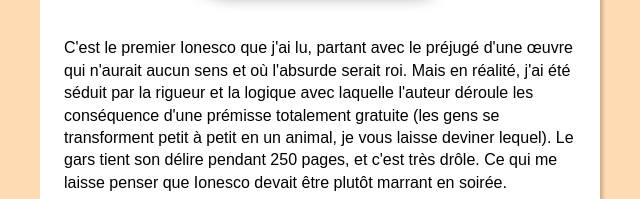
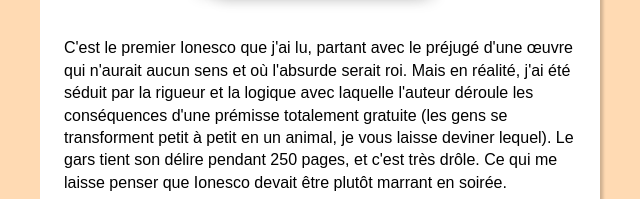
Before and after one commit to bcalou/top-books, an Eleventy site: page src/year-pages.liquid in a window 1280 px wide. Shown: the part 4048-4247 px from the top of the page, 8-648 px from the left. Built offline with nearby package versions, Linux system fonts and the light colour scheme; Eleventy itself is replaced by a stand-in of ours; files that its build step writes are made by us from their sources; files whose address does not match are found by name; what eleventy-plugin-babel, eleventy-sass would draw is missing.

Commit message:
Update rhinoceros.md

```diff
--- a/src/items/2020/rhinoceros.md
+++ b/src/items/2020/rhinoceros.md
@@ -9,5 +9,5 @@ pages: 256
 ctaColor: '#C25B5F'
 publisher: Folio
 link: http://www.folio-lesite.fr/Catalogue/Folio/Folio/Rhinoceros
-description: C'est le premier Ionesco que j'ai lu, partant avec le préjugé d'une œuvre qui n'aurait aucun sens et où l'absurde serait roi. Mais en réalité, j'ai été séduit par la rigueur et la logique avec laquelle l'auteur déroule les conséquence d'une prémisse totalement gratuite (les gens se transforment petit à petit en un animal, je vous laisse deviner lequel). Le gars tient son délire pendant 250 pages, et c'est très drôle. Ce qui me laisse penser que Ionesco devait être plutôt marrant en soirée.
+description: C'est le premier Ionesco que j'ai lu, partant avec le préjugé d'une œuvre qui n'aurait aucun sens et où l'absurde serait roi. Mais en réalité, j'ai été séduit par la rigueur et la logique avec laquelle l'auteur déroule les conséquences d'une prémisse totalement gratuite (les gens se transforment petit à petit en un animal, je vous laisse deviner lequel). Le gars tient son délire pendant 250 pages, et c'est très drôle. Ce qui me laisse penser que Ionesco devait être plutôt marrant en soirée.
 ---
```
